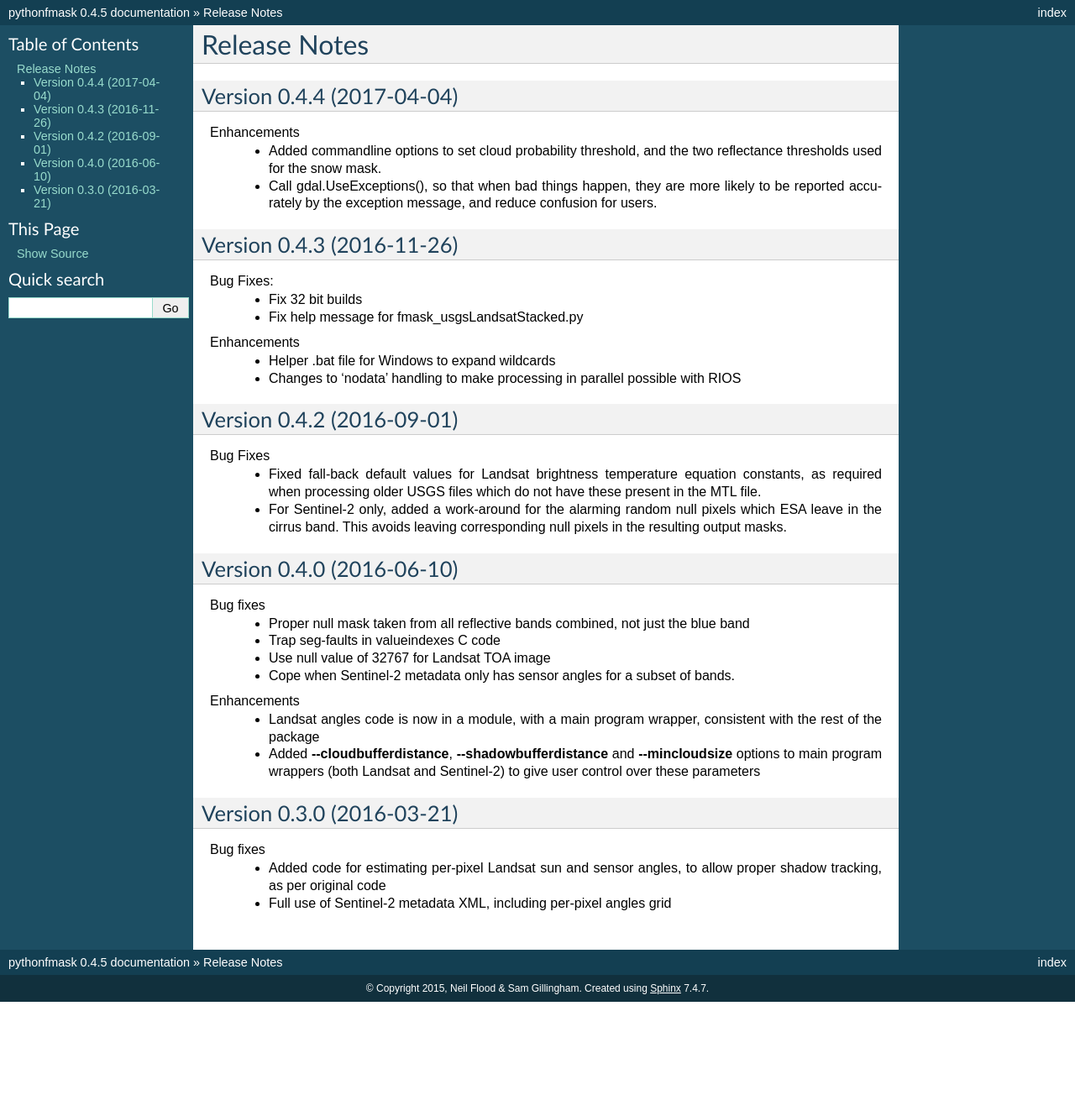
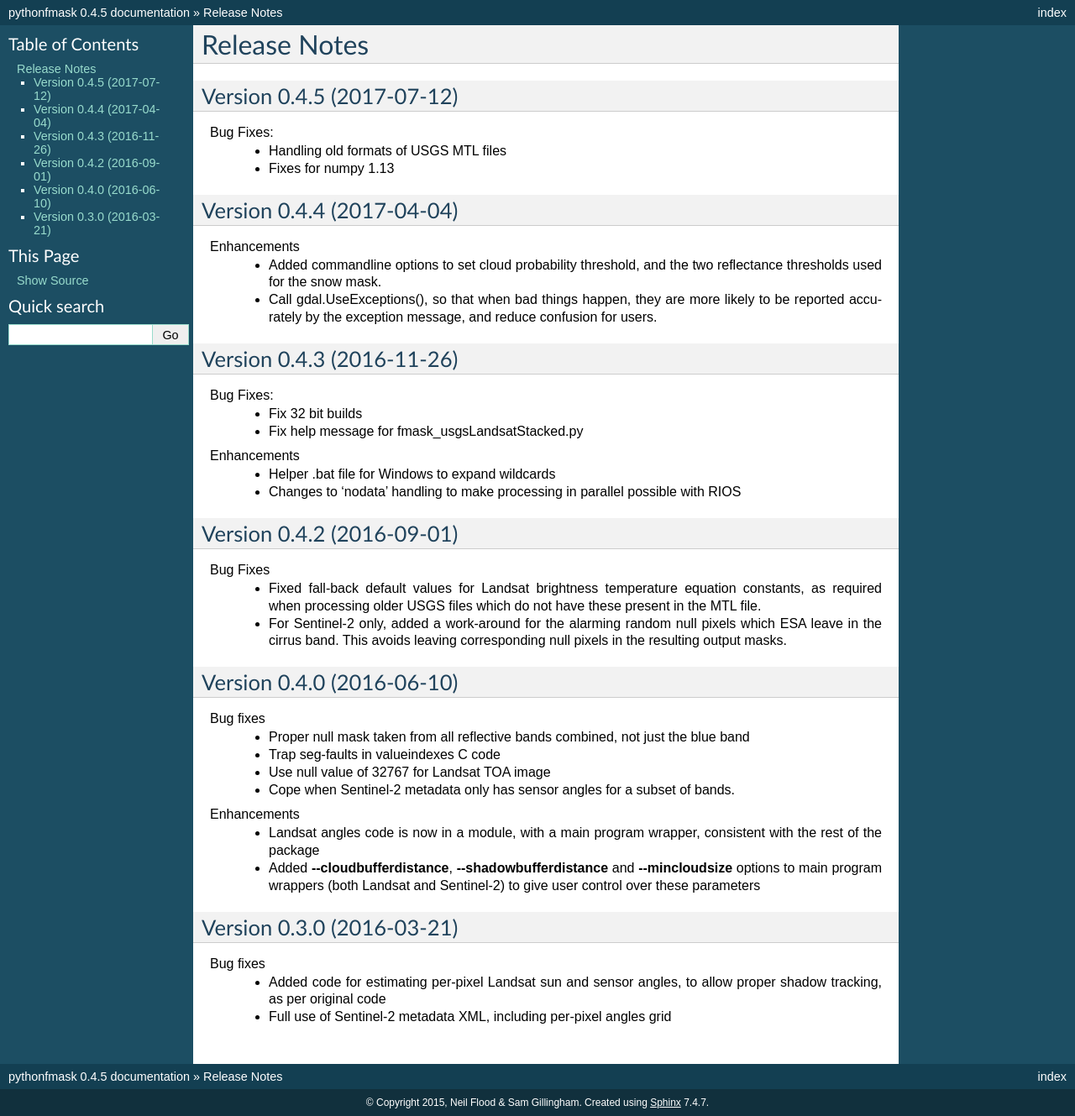
Before and after one commit to ubarsc/python-fmask, a Sphinx documentation site: the page built from doc/source/releasenotes.rst, in a window 1280 px wide. Shown: the whole page at 84% size. Built offline with Sphinx 7.4.7, drawn with Linux system fonts in a browser that asks for light colours; formulas are drawn with MathJax 3; before the commit the page ends 1193 px from its top, so only the background shows below that.

Commit message:
updated release notes for 0.4.5

```diff
--- a/doc/source/releasenotes.rst
+++ b/doc/source/releasenotes.rst
@@ -1,5 +1,13 @@
 Release Notes
 =============
+
+Version 0.4.5 (2017-07-12)
+--------------------------
+
+Bug Fixes:
+  * Handling old formats of USGS MTL files
+  * Fixes for numpy 1.13
+
 
 Version 0.4.4 (2017-04-04)
 --------------------------
```
